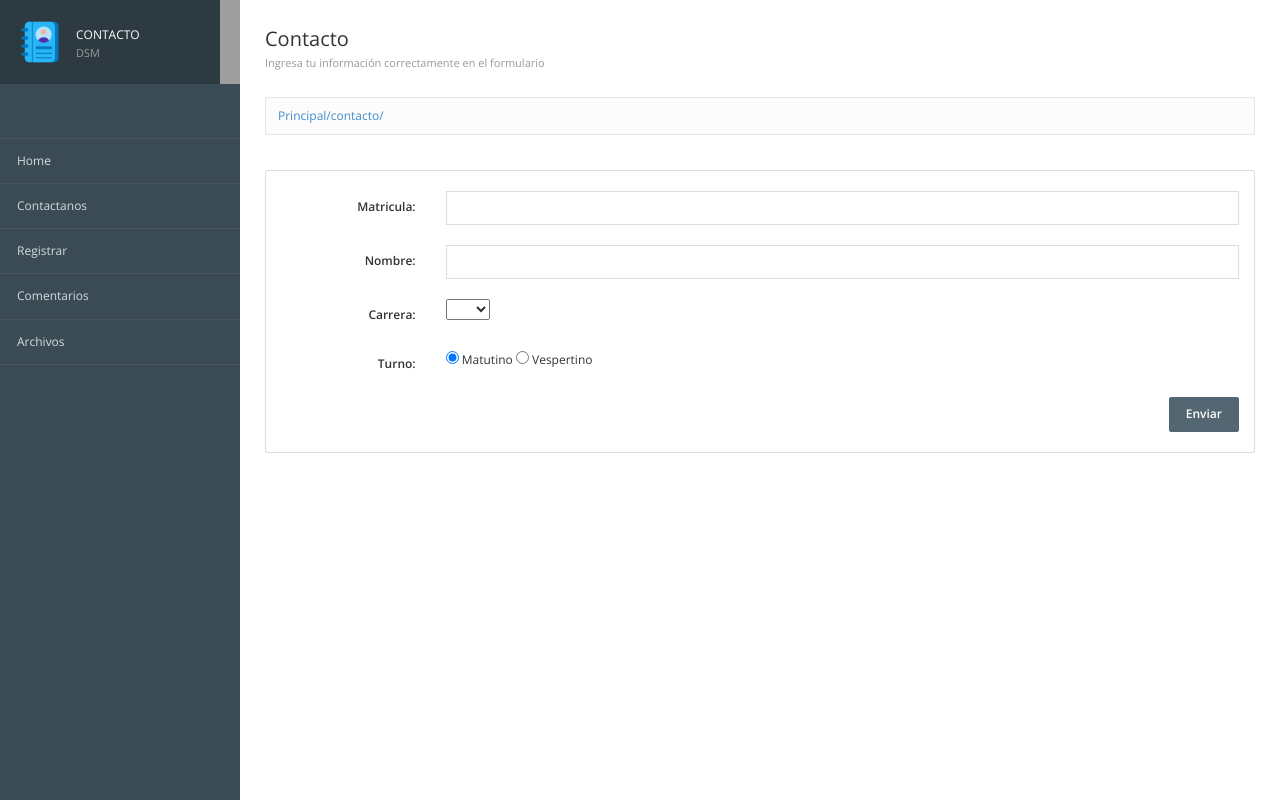
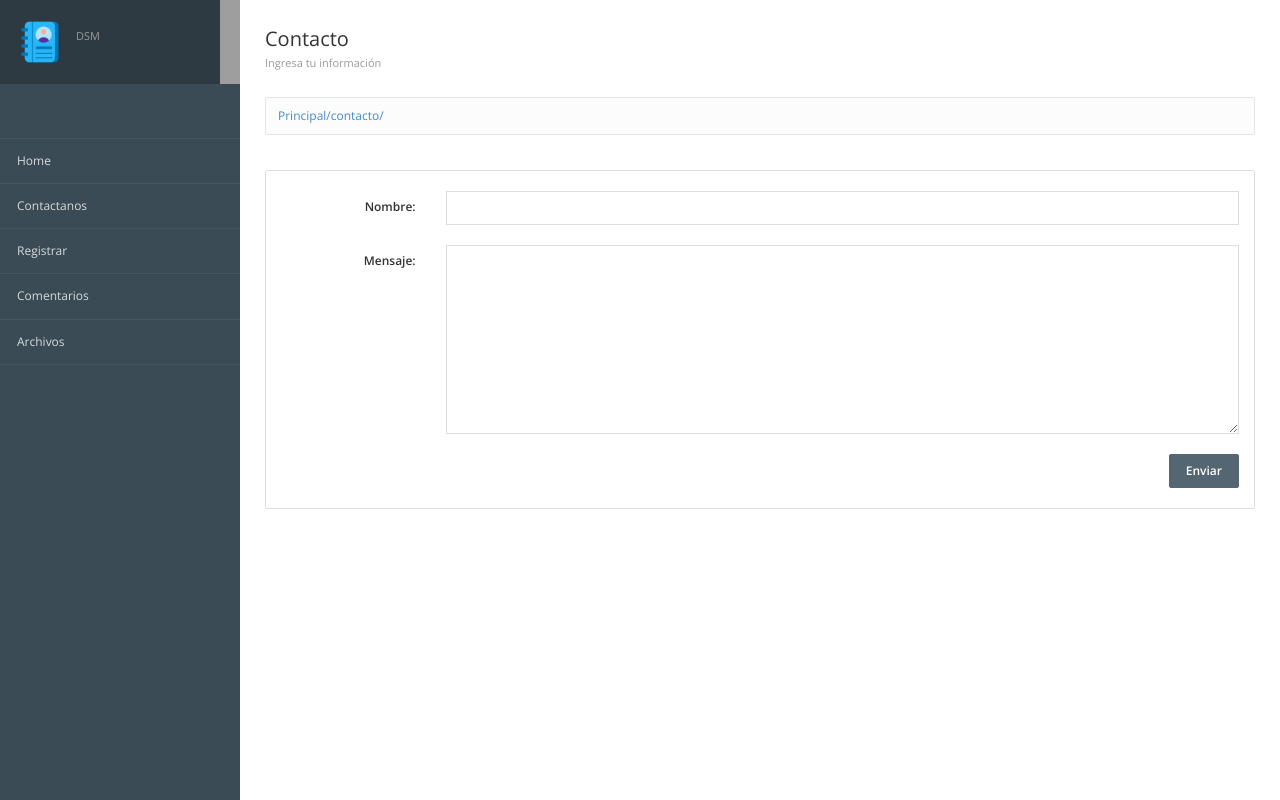
Before and after one commit to ElNyankai/proyecto-django, a Django app: page /contacto/ in a window 1280 px wide. Run offline with Django 5.2, Linux system fonts and the light colour scheme; some libraries are stand-ins or nearby versions; grey boxes are pictures that could not be loaded.

Commit message:
Corregir template contacto

```diff
--- a/prueba/registro/templates/registro/contacto.html
+++ b/prueba/registro/templates/registro/contacto.html
@@ -1,65 +1,44 @@
 {% extends "inicio/encabezado.html" %}
-{% block titulo %} CONTACTO {% endblock %}
 
-{%block imagen%}
-    {%load static%}
-    {%static 'inicio/images/contacto.png'%}
-{%endblock%}
+{% block titulo %} Contacto {% endblock %}
 
-{% block tema%} CONTACTO {%endblock%}
+{% block imagen %}
+    {% load static %}
+    {% static 'inicio/images/contacto.png' %}
+{% endblock %}
 
-{%block encabezado%}
+{% block info %}
+    Contacto
+{% endblock %}
 
+{% block encabezado %}
 <div class="page-header">
     <div class="page-title">
         <h3>Contacto
-				    <small>Ingresa tu información correctamente en el formulario</small></h3>
+        <small>Ingresa tu información</small></h3>
     </div>
 </div>
-
-
-{%endblock%}
-
-
+{% endblock %}
 
 {% block contenido %}
 
-    <!-- Contenido Principal-->
-
 <!-- Formulario -->
-			<form class="form-horizontal" action="#" role="form">
+<form class="form-horizontal" action="{% url 'Registrar' %}" method="POST" role="form">
+    {% csrf_token %}
     <div class="panel panel-default">
         <div class="panel-body">
 
             <div class="form-group">
-				            <label class="col-sm-2 control-label text-right">Matricula:</label>
+                <label class="col-sm-2 control-label text-right">Nombre:</label>
                 <div class="col-sm-10">
-				            	<input type="text" class="form-control">
+                    <input type="text" class="form-control" name="usuario">
                 </div>
             </div>
 
             <div class="form-group">
-				            <label class="col-sm-2 control-label text-right">Nombre:</label>
+                <label class="col-sm-2 control-label text-right">Mensaje:</label>
                 <div class="col-sm-10">
-				            	<input type="text" class="form-control">
-				            </div>
-				        </div>
-						<div class="form-group">
-				            <label class="col-sm-2 control-label text-right">Carrera:</label>
-				            <div class="col-sm-10">
-				            	<select data-placeholder="Elige una carrera..." class="select" tabindex="2">
-	                                <option value=""></option>
-	                                <option value="win7">TIC</option>
-	                                <option value="win8">BIO</option>
-	                                <option value="macos">MAI</option>
-	                        </select>
-				            </div>
-				        </div>
-						<div class="form-group">
-				            <label class="col-sm-2 control-label text-right">Turno:</label>
-				            <div class="col-sm-10">
-				            	<input type="radio" name="turno" class="styled" checked="checked"> Matutino
-											<input type="radio" name="turno" class="styled"> Vespertino
+                    <textarea class="form-control" rows="10" name="mensaje"></textarea>
                 </div>
             </div>
 
@@ -72,4 +51,4 @@
 </form>
 <!-- Fin del Formulario -->
 
-{%endblock%}
+{% endblock %}
```
Lines whose indentation alone changed are shown as unchanged.
